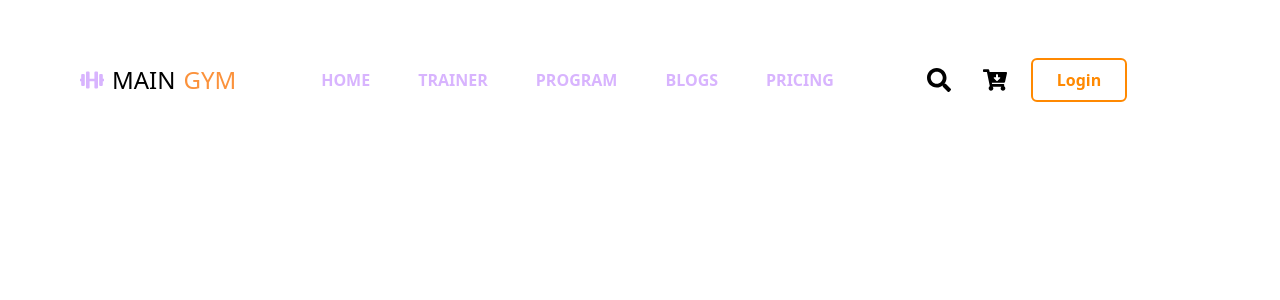
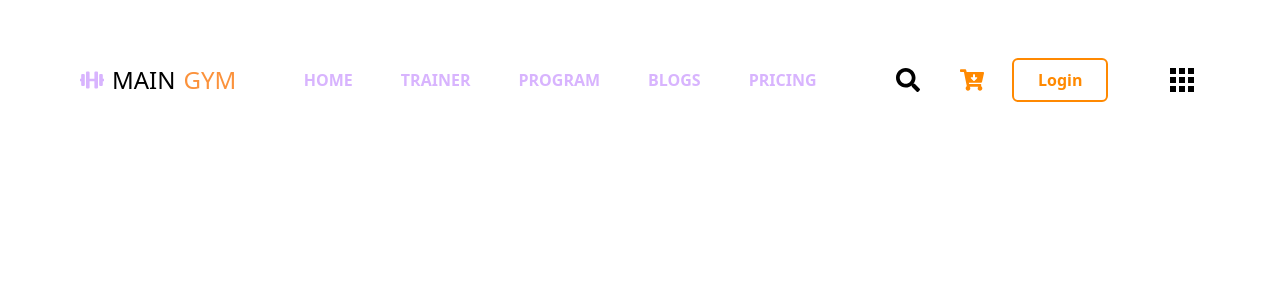
Before and after one commit to coolcrazyfox/GYM-website-tailwind-ReatJS, a React (Vite) app: page / in a window 1280 px wide. Shown: the top 300 px of the page. Built offline with nearby package versions, Linux system fonts and the light colour scheme.

Commit message:
changes NavBar

```diff
--- /dev/null
+++ b/src/components/Navbar/MdMenu.jsx
@@ -0,0 +1,7 @@
+import React from "react";
+
+const MdMenu = () => {
+  return <div>MdMenu</div>;
+};
+
+export default MdMenu;
--- a/src/components/Navbar/NavBar.jsx
+++ b/src/components/Navbar/NavBar.jsx
@@ -1,6 +1,7 @@
 import { FaSearch, FaDumbbell, FaCartArrowDown } from "react-icons/fa";
 import { CgMenuGridR } from "react-icons/cg";
 import { NavbarMenu } from "../../mockData/data";
+import MdMenu from "./MdMenu";
 
 const NavBar = () => {
   return (
@@ -32,17 +33,19 @@ const NavBar = () => {
             </ul>
           </div>
           <div className="flex items-center gap-4">
-            <button className="text-2xl hover:bg-primary hover:text-purple-300 rounded-full p-2 duration-200">
+            <button className="text-2xl hover:bg-primary hover:text-purple-300 rounded-full p-3 duration-200">
               <FaSearch className="" />
             </button>
-            <button className="text-2xl hover:bg-primary hover:text-purple-300 rounded-full p-2 duration-200">
+            <button className="text-2xl text-primary hover:bg-primary hover:text-purple-300 rounded-full p-3 duration-200">
               <FaCartArrowDown className="" />
             </button>
-            <button className="hover:bg-primary text-primary font-semibold hover:text-white rounded-md border-2 border-primary px-6  py-2 duration-200hidden md:block">
+            <button className="hover:bg-primary text-primary font-semibold hover:text-white rounded-md border-2 border-primary px-6  py-2 duration-200hidden md:block select-none">
               Login
             </button>
           </div>
-          <div></div>
+          <div>
+            <CgMenuGridR className="text-4xl hover:text-purple-300 cursor-pointer select-none" />
+          </div>
         </div>
       </nav>
     </>
```
